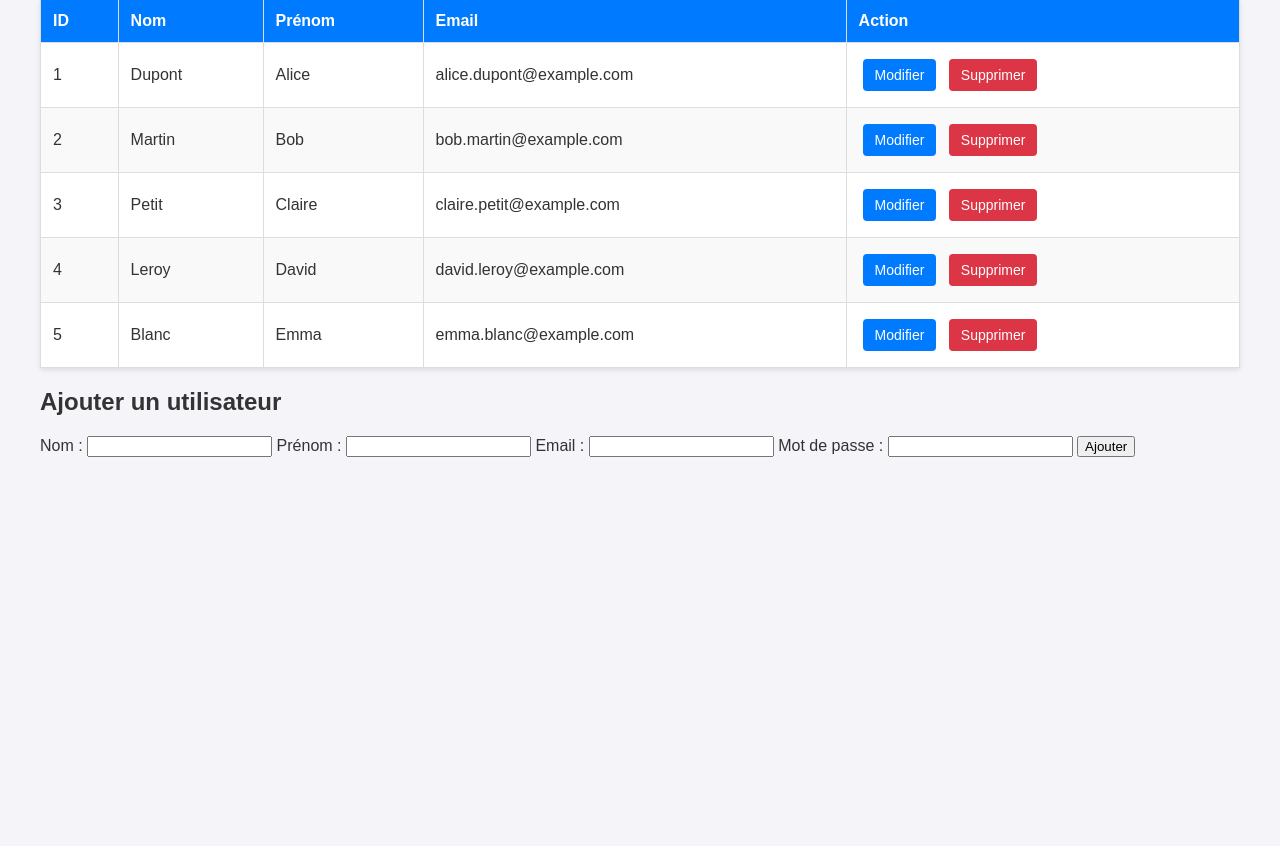
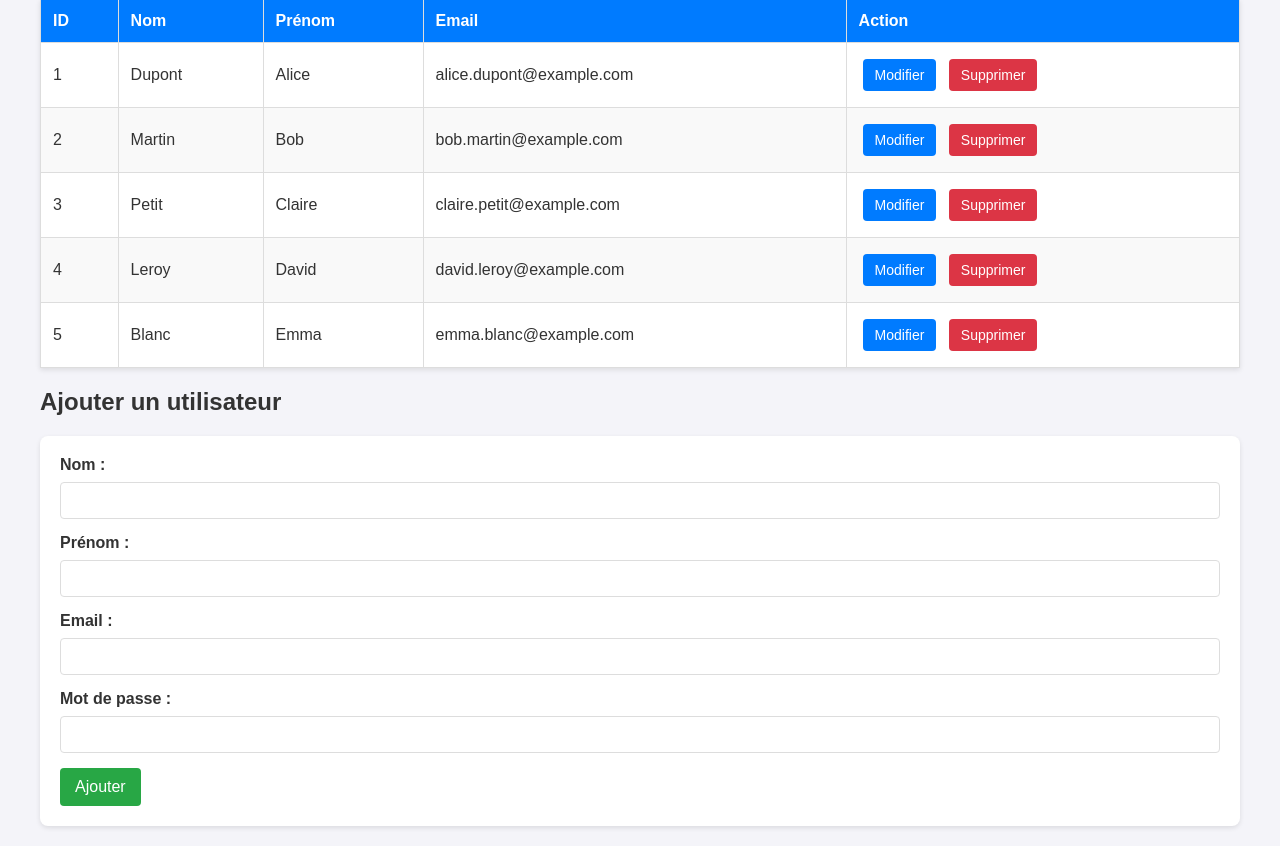
Before and after one commit to wololobzh/VPSPow, a PHP site: page / in a window 1280 px wide. Shown: the part 101-947 px from the top of the page. Before the commit the page ends 558 px from the top, so only its background shows below. Run offline with PHP 8.4, Linux system fonts and the light colour scheme; data comes from the database, SQL or seed files in the repository.

Commit message:
ajout du css de l'ajout

```diff
--- a/src/styles.css
+++ b/src/styles.css
@@ -65,6 +65,44 @@ h1 {
     opacity: 0.9;
 }
 
+/* Form styles */
+form {
+    margin-top: 20px;
+    padding: 20px;
+    background-color: #fff;
+    border-radius: 8px;
+    box-shadow: 0 2px 5px rgba(0, 0, 0, 0.1);
+}
+
+form label {
+    display: block;
+    margin-bottom: 8px;
+    font-weight: bold;
+}
+
+form input {
+    width: 100%;
+    padding: 10px;
+    margin-bottom: 15px;
+    border: 1px solid #ddd;
+    border-radius: 4px;
+    box-sizing: border-box;
+}
+
+form button {
+    background-color: #28a745;
+    color: #fff;
+    padding: 10px 15px;
+    border: none;
+    border-radius: 4px;
+    cursor: pointer;
+    font-size: 16px;
+}
+
+form button:hover {
+    background-color: #218838;
+}
+
 /* Responsive design */
 @media (max-width: 768px) {
     .table {
```
